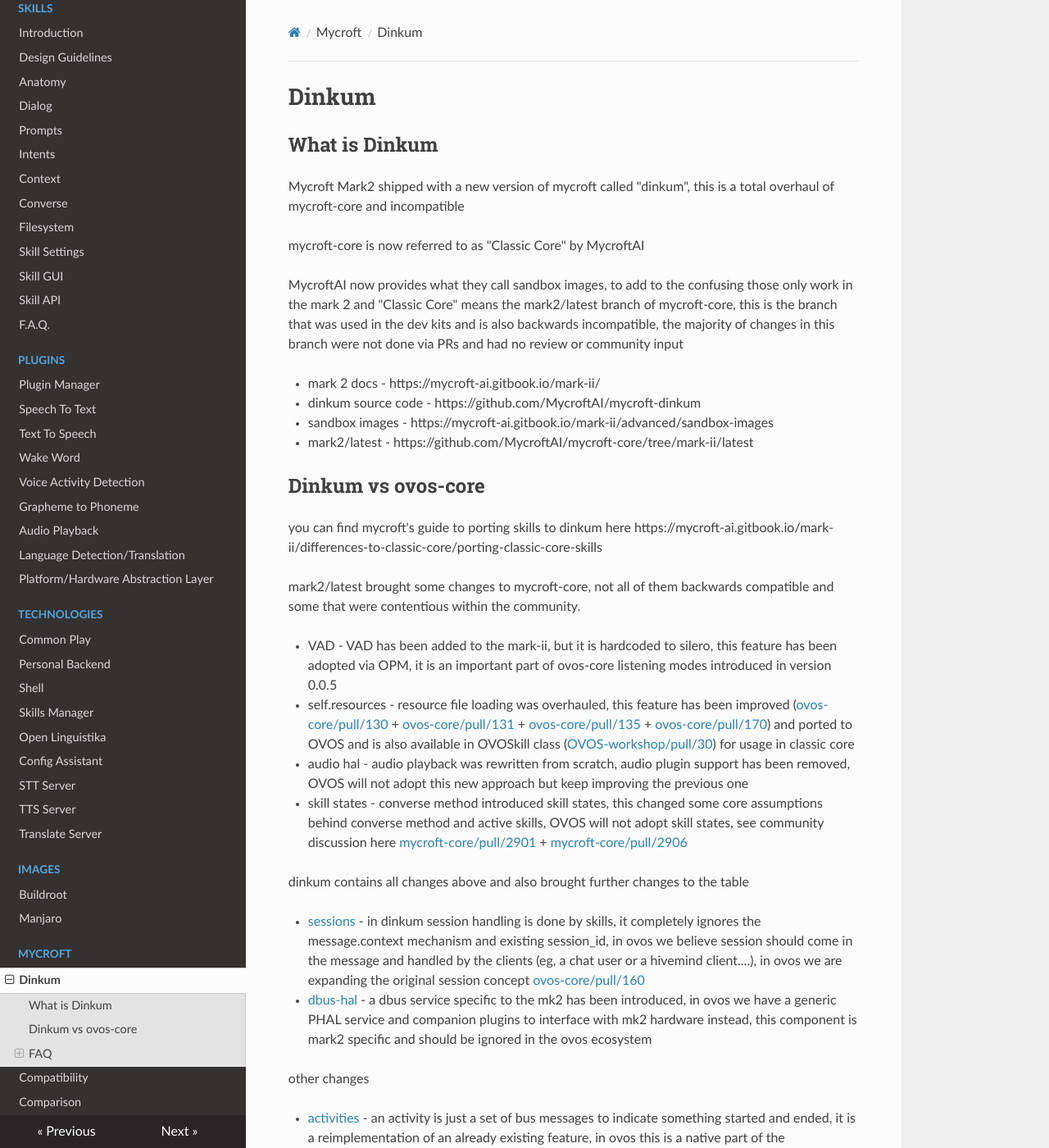
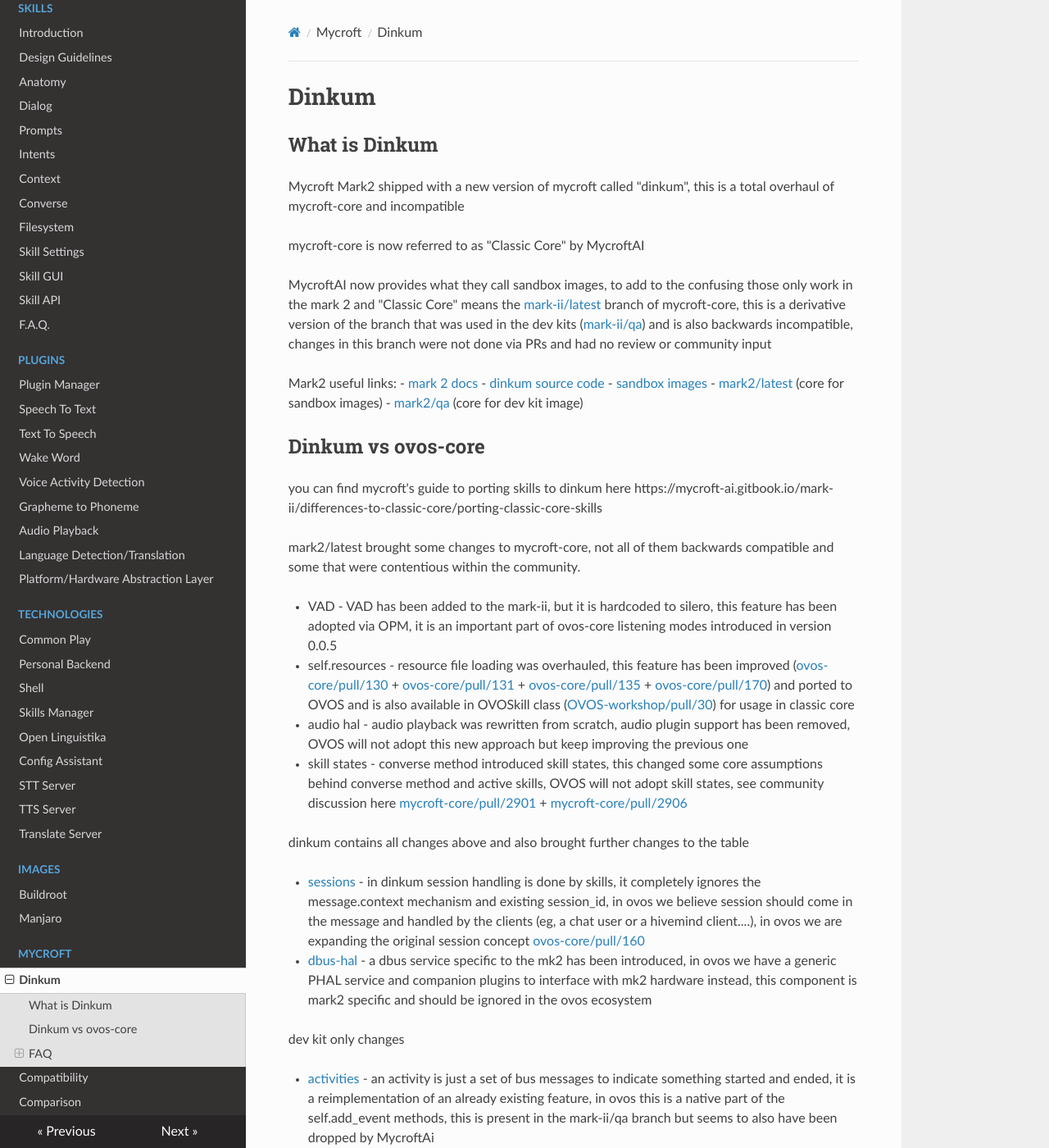
Before and after one commit to OpenVoiceOS/community-docs, an MkDocs documentation site: the page built from docs/dinkum.md, in a window 1280 px wide and 1400 px high. Shown: the whole window at 82% size. Built offline with MkDocs 1.6.1, drawn with Linux system fonts in a browser that asks for light colours; nearby versions of some CDN libraries.

Commit message:
format links better

```diff
--- a/docs/dinkum.md
+++ b/docs/dinkum.md
@@ -8,13 +8,15 @@
 mycroft-core is now referred to as "Classic Core" by MycroftAI
 
 MycroftAI now provides what they call sandbox images, to add to the confusing those only work in the mark 2 and "Classic
-Core" means the mark2/latest branch of mycroft-core, this is the branch that was used in the dev kits and is also
-backwards incompatible, the majority of changes in this branch were not done via PRs and had no review or community input
+Core" means the [mark-ii/latest](https://github.com/MycroftAI/mycroft-core/tree/mark-ii/latest) branch of mycroft-core, this is a derivative version of the branch that was used in the dev kits ([mark-ii/qa](https://github.com/MycroftAI/mycroft-core/tree/mark-ii/qa)) and is also
+backwards incompatible, changes in this branch were not done via PRs and had no review or community input
 
-- mark 2 docs - https://mycroft-ai.gitbook.io/mark-ii/
-- dinkum source code - https://github.com/MycroftAI/mycroft-dinkum
-- sandbox images - https://mycroft-ai.gitbook.io/mark-ii/advanced/sandbox-images
-- mark2/latest - https://github.com/MycroftAI/mycroft-core/tree/mark-ii/latest
+Mark2 useful links:
+- [mark 2 docs](https://mycroft-ai.gitbook.io/mark-ii/)
+- [dinkum source code](https://github.com/MycroftAI/mycroft-dinkum)
+- [sandbox images](https://mycroft-ai.gitbook.io/mark-ii/advanced/sandbox-images)
+- [mark2/latest](https://github.com/MycroftAI/mycroft-core/tree/mark-ii/latest) (core for sandbox images)
+- [mark2/qa](https://github.com/MycroftAI/mycroft-core/tree/mark-ii/qa) (core for dev kit image)
 
 ## Dinkum vs ovos-core
 
@@ -37,7 +39,7 @@
 - [sessions](https://mycroft-ai.gitbook.io/mark-ii/differences-to-classic-core/sessions) - in dinkum session handling is done by skills, it completely ignores the message.context mechanism and existing session_id, in ovos we believe session should come in the message and handled by the clients (eg, a chat user or a hivemind client....), in ovos we are expanding the original session concept  [ovos-core/pull/160](https://github.com/OpenVoiceOS/ovos-core/pull/160)
 - [dbus-hal](https://github.com/MycroftAI/mark-ii-sandbox/tree/master/dbus-hal) - a dbus service specific to the mk2 has been introduced, in ovos we have a generic PHAL service and companion plugins to interface with mk2 hardware instead, this component is mark2 specific and should be ignored in the ovos ecosystem
 
-other changes
+dev kit only changes
 
 - [activities](https://github.com/OpenVoiceOS/ovos-core/issues/43) - an activity is just a set of bus messages to indicate something started and ended, it is a reimplementation of an already existing feature, in ovos this is a native part of the self.add_event methods, this is present in the mark-ii/qa branch but seems to also have been dropped by MycroftAi
 
```
